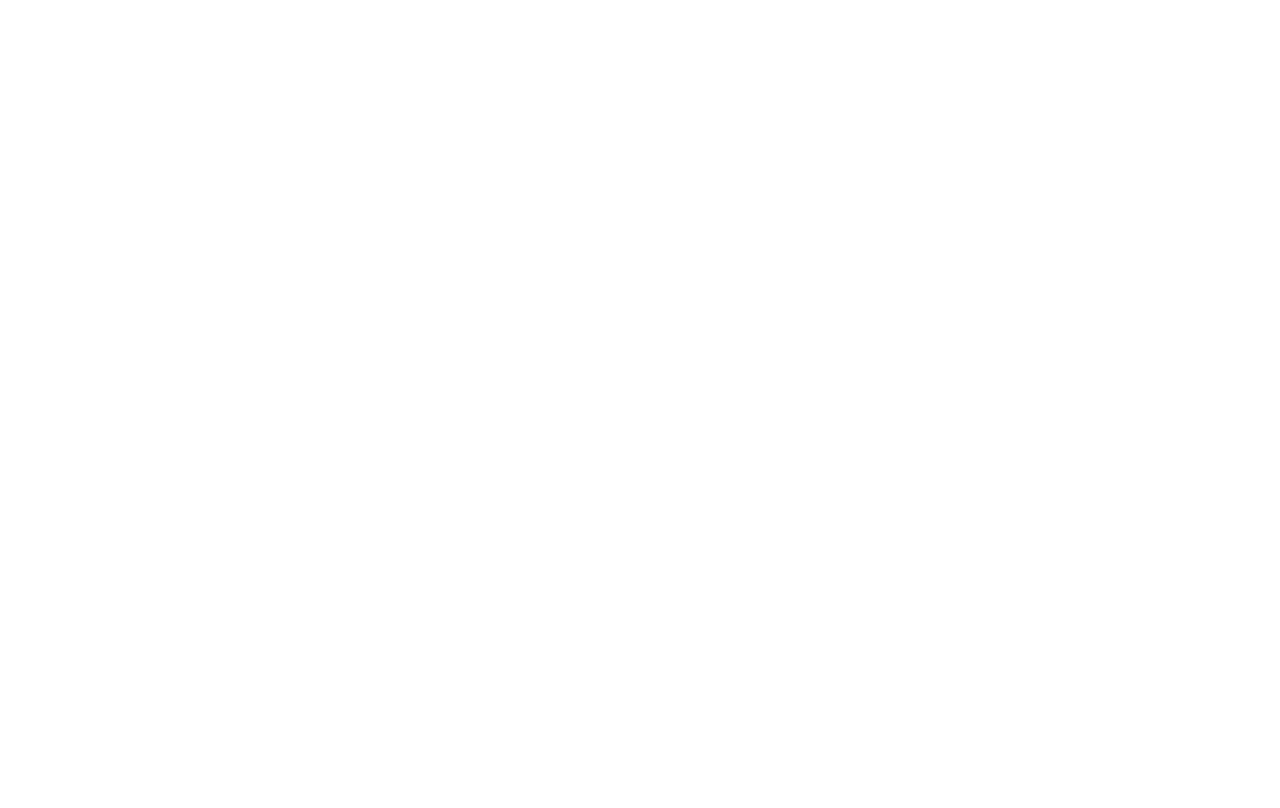
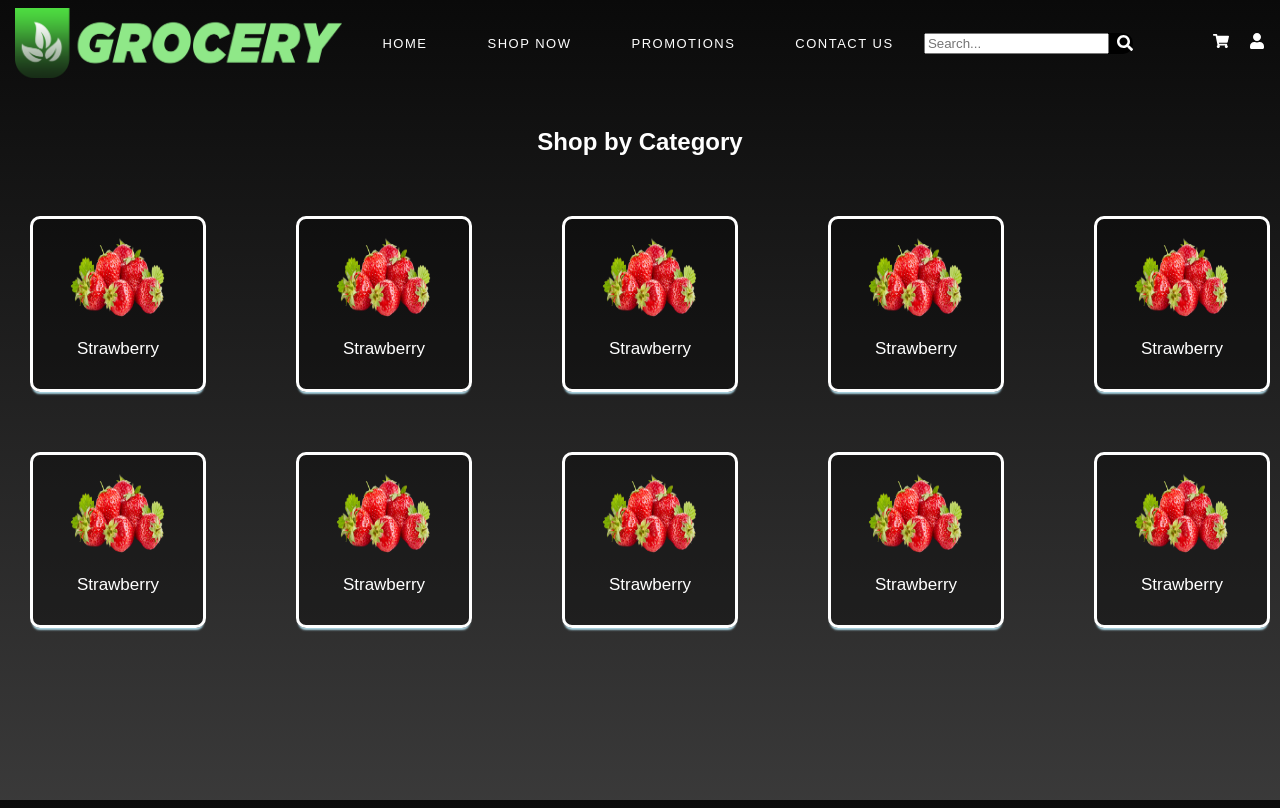
Before and after one commit to Nadunrupasinghe/supermarket_system_frontend, a React (Create React App) app in the folder supermarketfrontend/: page /productview in a window 1280 px wide. Before the commit this address had no page. Built offline with nearby package versions, Linux system fonts and the light colour scheme.

Commit message:
DId some changes

```diff
--- a/supermarketfrontend/src/App.js
+++ b/supermarketfrontend/src/App.js
@@ -2,6 +2,8 @@ import "./App.css";
 import { BrowserRouter, Routes, Route } from "react-router-dom";
 
 import LandingPage from "./Pages/Landing Page/LandingPage";
+import ProductView from "./Pages/Product View/ProductView";
+import AddProduct from "./Pages/Add Product/AddProduct";
 
 
 function App(){
@@ -10,6 +12,9 @@ function App(){
       {<BrowserRouter>
           <Routes>
             <Route path="/" element={<LandingPage/>} />
+            <Route path="/productview" element={<ProductView/>} />
+            <Route path="/addproduct" element={<AddProduct/>} />
+
 
           </Routes>
 
--- a/supermarketfrontend/src/Components/Navbar/Navbar.css
+++ b/supermarketfrontend/src/Components/Navbar/Navbar.css
@@ -42,6 +42,7 @@
     transition: color 0.3s;
     font-size: 13px;
     margin-bottom: 15px;
+    letter-spacing: 1.5px;
   }
 
 .menu li:hover{
@@ -62,8 +63,9 @@ color: green;
     border-radius: 10px;
     /* padding-left: 20px; */
     /* margin-right: -200px; */
-    color: black;
+    background-color: black;
     /* background-color: black; */
+    border: none;
 }
 
 .search-icon{
--- /dev/null
+++ b/supermarketfrontend/src/Components/Product View Card/ProductViewCard.css
@@ -0,0 +1,26 @@
+.productCard{
+    background-color: rgba(0, 0, 0, 0.34);
+    border-color: white;
+    border: 3px solid white;
+    width: 170px;
+    height: 170px;
+    display: flex;
+    box-shadow: 0 4px 2px -2px lightblue;
+    margin-left: 20px;
+    flex-direction: column;
+    border-radius: 10px;
+}
+
+.productCard img{
+    height: 90px;
+    width: 100px;
+    display: flex;
+    align-self: center;
+    margin-top: 15px;
+}
+
+.productCard text{
+    font-size: 17px;
+    color:white;
+    margin-top: 15px;
+}
--- /dev/null
+++ b/supermarketfrontend/src/Components/Product View Card/ProductViewCard.js
@@ -0,0 +1,13 @@
+import React from 'react';
+import './ProductViewCard.css';
+
+function ProductViewCard(props){
+    return(
+        <div className='productCard'>
+            <img src={props.secondaryimg} />
+            <text>{props.secondText}</text>
+        </div>
+    );
+}
+
+export default ProductViewCard;
--- /dev/null
+++ b/supermarketfrontend/src/Pages/Add Product/AddProduct.js
@@ -0,0 +1,13 @@
+import React from "react";
+import './AddProduct.css';
+import Navbar from "../../Components/Navbar/Navbar";
+
+function AddProducts(){
+    return(
+        <div>
+            <Navbar />
+        </div>
+    );
+}
+
+export default AddProducts;
--- a/supermarketfrontend/src/Pages/Landing Page/LandingPage.css
+++ b/supermarketfrontend/src/Pages/Landing Page/LandingPage.css
@@ -1,3 +1,6 @@
+body{
+    background-color: #0c0c0c;
+  }
   .Landing{
       background-color: black;
       position: relative;
@@ -18,26 +21,16 @@
       align-items: center;
       justify-content: center;
       height: 520px;
-    width: 1200px;
+      width: 1240px;
       position: relative;
       display: inline-block;
-    /* background-image: linear-gradient(to bottom, rgba(0, 0, 0, 0.2), rgba(252, 252, 252, 0.378)); */
       background: linear-gradient(to top, #0c0c0c, #373737, #656465, #989697, #cecbcb);
+      border-radius: 10px;
   }
+
   .img1 ::before{
     background: linear-gradient(to top, #0c0c0c, #373737, #656465, #989697, #cecbcb);
   }
-/*
-.MidSection .img {
-    position: relative;
-    display: inline-block;
-    margin-top: 50px;
-    align-items: center;
-    justify-content: center;
-    height: 520px;
-    width: 1200px;
-    flex-basis: 100%;
-  } */
 
    .img1::after {
       content: '';
--- a/supermarketfrontend/src/Pages/Landing Page/LandingPage.js
+++ b/supermarketfrontend/src/Pages/Landing Page/LandingPage.js
@@ -1,9 +1,9 @@
-import './LandingPage.css';
+import "./LandingPage.css";
 import Button from "../../Components/Button/Button";
 import Navbar from "../../Components/Navbar/Navbar";
 import landimg from "../../Assets/LandingPageIMG.png";
 
-function App() {
+function LandingPage() {
   return (
     <div className="Landing">
       <div className="TopSection">
@@ -11,22 +11,17 @@ function App() {
       </div>
 
       <div className="MidSection">
-        {/* <div className="img"> */}
         <img className="img1" src={landimg} />
-          {/* </div> */}
-          <div className="text-overlay1">
-            One step closer to your doorstep
-            </div>
+        <div className="text-overlay1">One step closer to your doorstep</div>
         <div className="text-overlay2">
           Fresh Harvest Grocery Your Food Paradise
         </div>
         <div className="btnLand">
           <Button buttonName="Buy Now" type="submit" />
         </div>
-
       </div>
     </div>
   );
 }
 
-export default App;
+export default LandingPage;
--- /dev/null
+++ b/supermarketfrontend/src/Pages/Product View/ProductView.css
@@ -0,0 +1,22 @@
+.cardsection{
+    display: flex;
+    flex-direction: row;
+    justify-content: center;
+    gap: 70px;
+    margin-top: 60px;
+}
+
+.cardsection2{
+    display: flex;
+    flex-direction: row;
+    justify-content: center;
+    gap: 70px;
+    margin-top: 60px;
+}
+
+
+.productViewText{
+    color: white;
+    margin-top: 50px;
+    margin-bottom: 30px;
+}
--- /dev/null
+++ b/supermarketfrontend/src/Pages/Product View/ProductView.js
@@ -0,0 +1,63 @@
+import React from 'react';
+import './ProductView.css';
+import Navbar from '../../Components/Navbar/Navbar';
+import ProductViewCard from '../../Components/Product View Card/ProductViewCard';
+import cardImg1 from '../../Assets/Strawberry.png'
+
+function ProductView(){
+    return(
+        <div>
+            <Navbar />
+            <h2 className='productViewText'>Shop by Category</h2>
+            <div className='cardsection'>
+            <ProductViewCard
+                secondaryimg ={cardImg1}
+                secondText = "Strawberry"
+            />
+            <ProductViewCard
+                secondaryimg ={cardImg1}
+                secondText = "Strawberry"
+            />
+              <ProductViewCard
+                secondaryimg ={cardImg1}
+                secondText = "Strawberry"
+            />
+              <ProductViewCard
+                secondaryimg ={cardImg1}
+                secondText = "Strawberry"
+            />
+              <ProductViewCard
+                secondaryimg ={cardImg1}
+                secondText = "Strawberry"
+            />
+            </div>
+
+        <div className='cardsection2'>
+        <ProductViewCard
+                secondaryimg ={cardImg1}
+                secondText = "Strawberry"
+            />
+            <ProductViewCard
+                secondaryimg ={cardImg1}
+                secondText = "Strawberry"
+            />
+            <ProductViewCard
+                secondaryimg ={cardImg1}
+                secondText = "Strawberry"
+            />
+            <ProductViewCard
+                secondaryimg ={cardImg1}
+                secondText = "Strawberry"
+            />
+            <ProductViewCard
+                secondaryimg ={cardImg1}
+                secondText = "Strawberry"
+            />
+        </div>
+
+        </div>
+
+    );
+}
+
+export default ProductView;
--- a/supermarketfrontend/src/index.css
+++ b/supermarketfrontend/src/index.css
@@ -1,12 +1,17 @@
 body {
   margin: 0;
-  font-family: -apple-system, BlinkMacSystemFont, 'Segoe UI', 'Roboto', 'Oxygen',
+  /* font-family: -apple-system, BlinkMacSystemFont, 'Segoe UI', 'Roboto', 'Oxygen',
     'Ubuntu', 'Cantarell', 'Fira Sans', 'Droid Sans', 'Helvetica Neue',
-    sans-serif;
+    sans-serif; */
+  font-family: 'Alexandria', sans-serif;
   -webkit-font-smoothing: antialiased;
   -moz-osx-font-smoothing: grayscale;
-  /* background-color: black; */
-  background-color: linear-gradient(to top, #8e8c8c, #696767, #454545, #252525, #000000);
+  background: linear-gradient(to bottom, rgba(0, 0, 0, 0.2), rgba(254, 252, 252, 0.188));
+  background-color: black;
+  height: 100vh;
+  background-size: 100%; /* Adjust the blur height as needed */
+  background-position: top;
+  background-attachment: fixed;
 }
 
 code {
```
Also changed, not shown: supermarketfrontend/src/Assets/Strawberry.png (added), supermarketfrontend/src/Pages/Add Product/AddProduct.css (added). Lines whose indentation alone changed are shown as unchanged.
